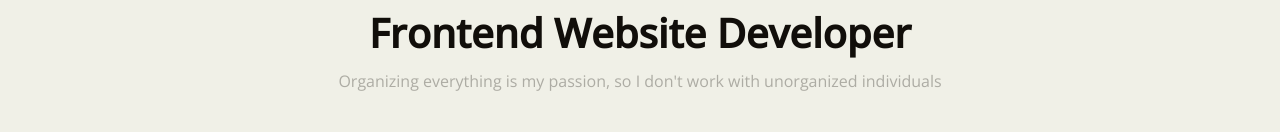
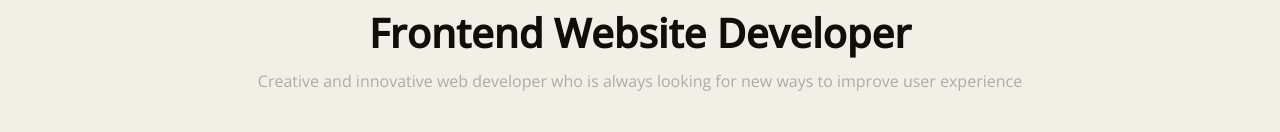
Before and after one commit to Github-Talha/my_portfolio, a plain HTML site: page index.html in a window 1280 px wide. Shown: the part 150-282 px from the top of the page. Drawn offline with nearby package versions, Linux system fonts and the light colour scheme.

Commit message:
new things added

```diff
--- a/index.html
+++ b/index.html
@@ -35,8 +35,7 @@
       <div class="hero-section">
         <h1>Frontend Website Developer</h1>
         <p>
-          Organizing everything is my passion, so I don't work with unorganized
-          individuals
+          Creative and innovative web developer who is always looking for new ways to improve user experience
         </p>
       </div>
       <div class="character-image">
```
